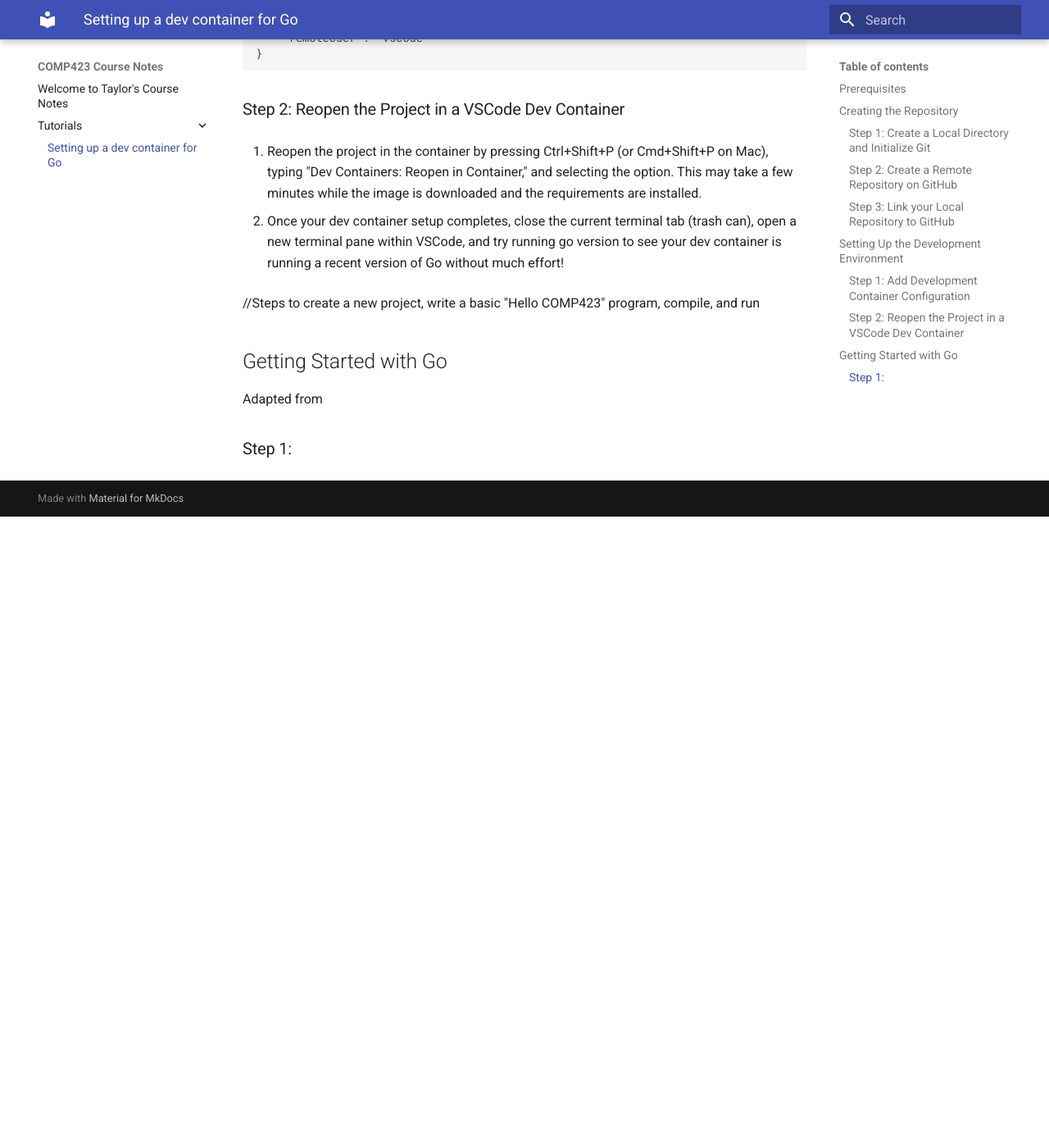
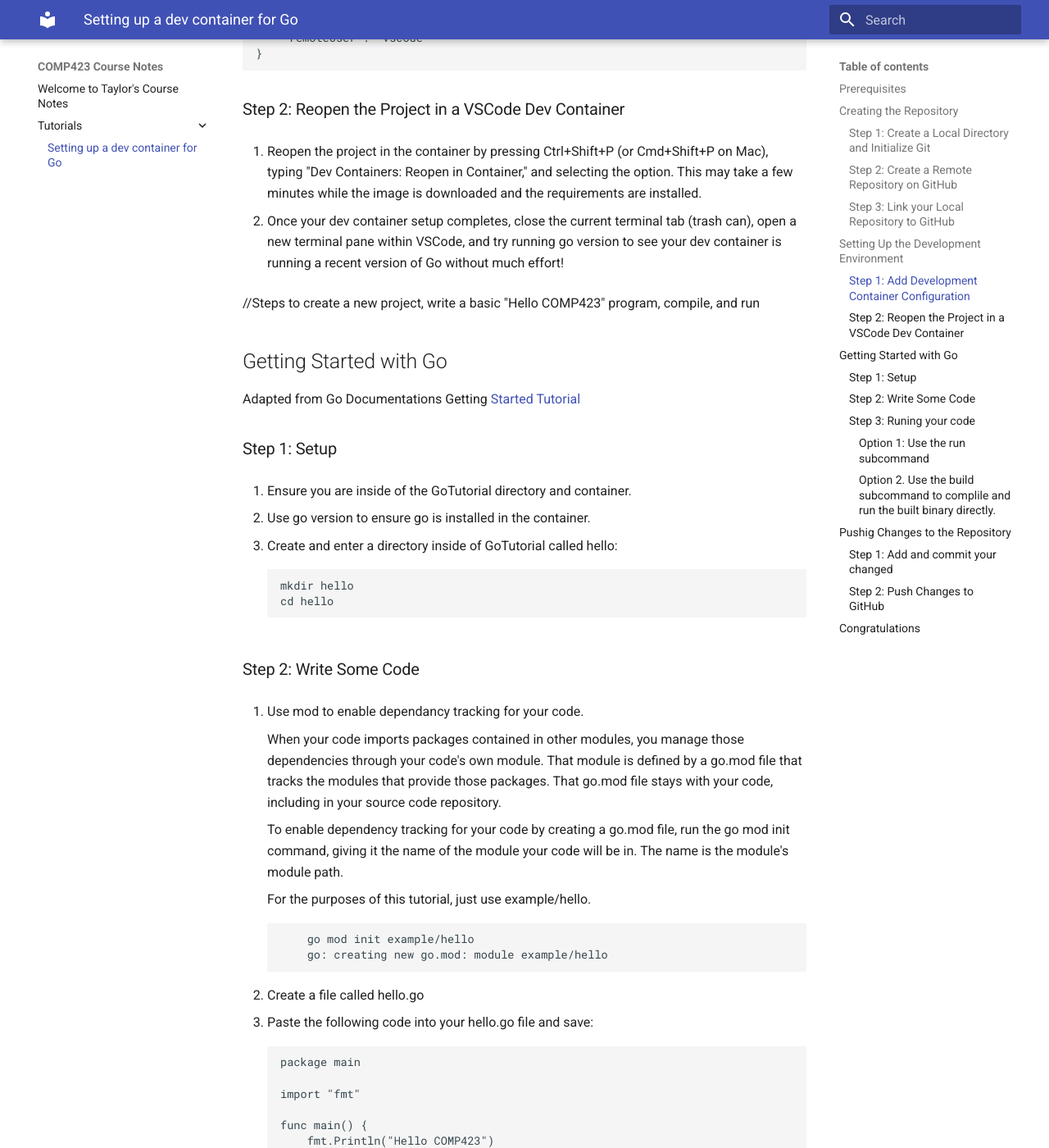
Before and after one commit to Taylor1515/comp423-course-notes, an MkDocs documentation site: the page built from docs/tutorials/go-setup.md, in a window 1280 px wide and 1400 px high, scrolled down 2870 px. Shown: the whole window at 82% size. Built offline with MkDocs 1.6.1 and Material for MkDocs 9.7.7, drawn with Linux system fonts in a browser that asks for light colours; before the commit the page ends 3500 px from its top, so only the background shows below that; some of the changed text lies outside the part shown.

Commit message:
finished first draft of tutorial

```diff
--- a/docs/tutorials/go-setup.md
+++ b/docs/tutorials/go-setup.md
@@ -119,6 +119,99 @@
 
 ## Getting Started with Go
 
-Adapted from
+Adapted from Go Documentations Getting [Started Tutorial](https://go.dev/doc/tutorial/getting-started)
 
-### Step 1:
+### Step 1: Setup
+
+1. Ensure you are inside of the GoTutorial directory and container.
+
+2. Use go version to ensure go is installed in the container.
+
+3. Create and enter a directory inside of GoTutorial called hello:
+
+        mkdir hello
+        cd hello
+
+### Step 2: Write Some Code
+
+1. Use mod to enable dependancy tracking for your code.
+
+     When your code imports packages contained in other modules, you manage those dependencies through your code's own module. That module is defined by a go.mod file that tracks the modules that provide those packages. That go.mod file stays with your code, including in your source code repository.
+
+     To enable dependency tracking for your code by creating a go.mod file, run the go mod init command, giving it the name of the module your code will be in. The name is the module's module path.
+
+     For the purposes of this tutorial, just use example/hello.
+
+            go mod init example/hello
+            go: creating new go.mod: module example/hello
+
+2. Create a file called hello.go
+
+3. Paste the following code into your hello.go file and save:
+
+        package main
+
+        import "fmt"
+
+        func main() {
+            fmt.Println("Hello COMP423")
+        }
+    This is your Go code. In this code, you:
+
+    * Declare a main package (a package is a way to group functions, and it's made up of all the files in the same directory).
+
+    * Import the popular fmt package, which contains functions for formatting text, including printing to the console. This package is one of the standard library packages you got when you downloaded your GoTutorial container.
+
+    * Implement a main function to print a message to the console. A main function executes by default when you run the main package.
+
+### Step 3: Runing your code
+
+There are two ways to run our hello.go file
+
+#### Option 1: Use the run subcommand
+
+1. Use the following comand to see the greeting
+
+        go run .
+
+    You should see "Hello COMP 423" printed on the consol.
+
+    //in the adomniaitn thingy
+    While the go run command is a useful shortcut for compiling and running a program when you're making frequent changes, it doesn't generate a binary executable.
+
+#### Option 2. Use the build subcommand to complile and run the built binary directly.
+
+1. From the command line in the hello directory, run the go build command to compile the code into an executable.
+
+        go build
+
+2. From the command line in the hello directory, run the new hello executable to confirm that the code works.
+
+        ./hello
+
+    //in the adomniaitn thingy
+    Using the build subcommand in go is similar to using GCC in COMP 211 for C and C++. Build generates a binary executable file that we can then run directly in the terminal.
+
+## Pushig Changes to the Repository
+
+### Step 1: Add and commit your changed
+
+1. Add changes:
+
+        git add .
+
+2. Commit changes and leave a descriptive message:
+
+        git commit -m "Completed container setup and Go tutorial"
+
+### Step 2: Push Changes to GitHub
+
+1. push changes:
+
+        git push origin main
+
+2. Login to GitHub and makesure the repository has updated with your go file.
+
+## Congratulations
+
+You have setup a development container for go and written your first program! Use what you learned here to keep GO-ing!
```
